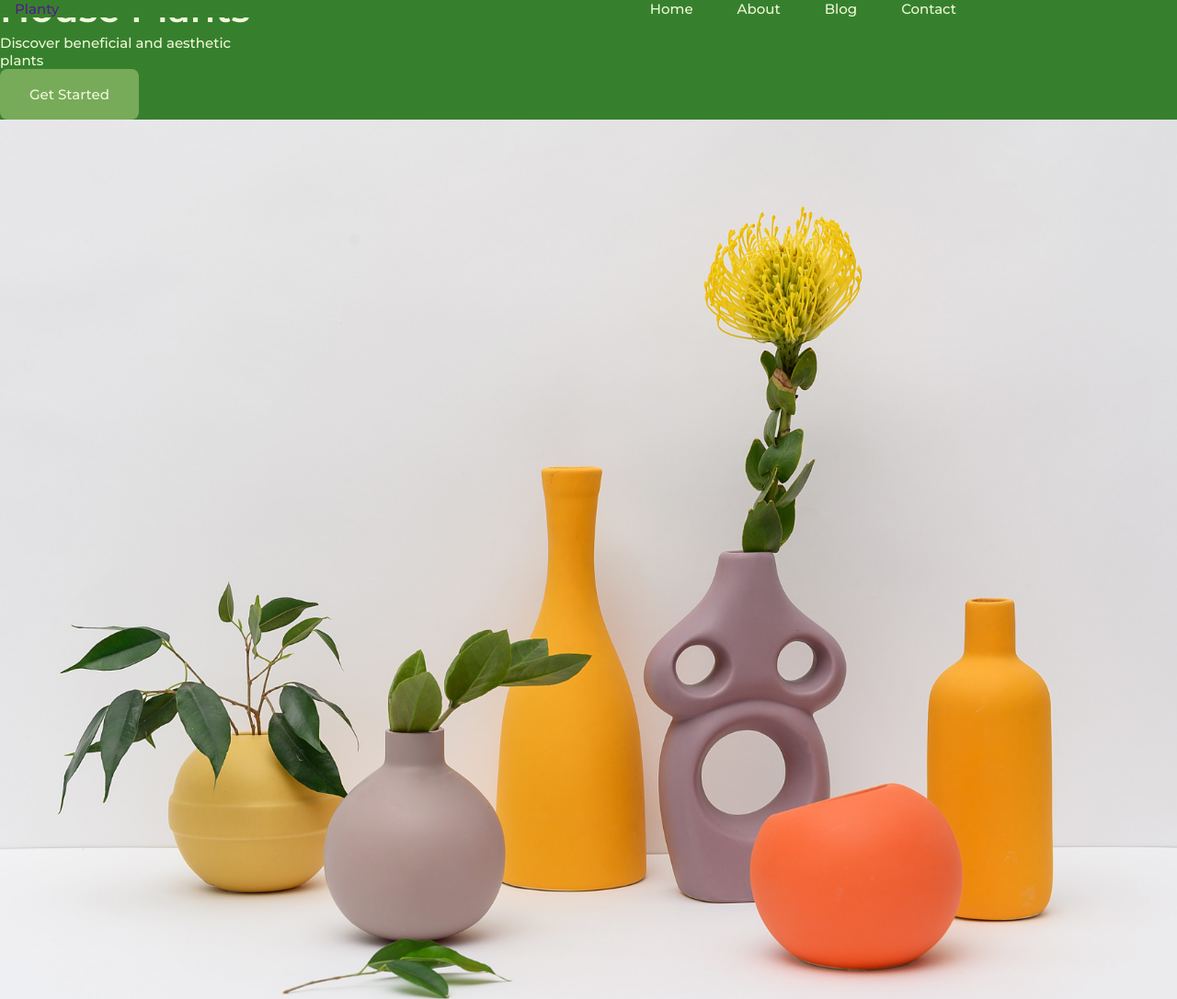
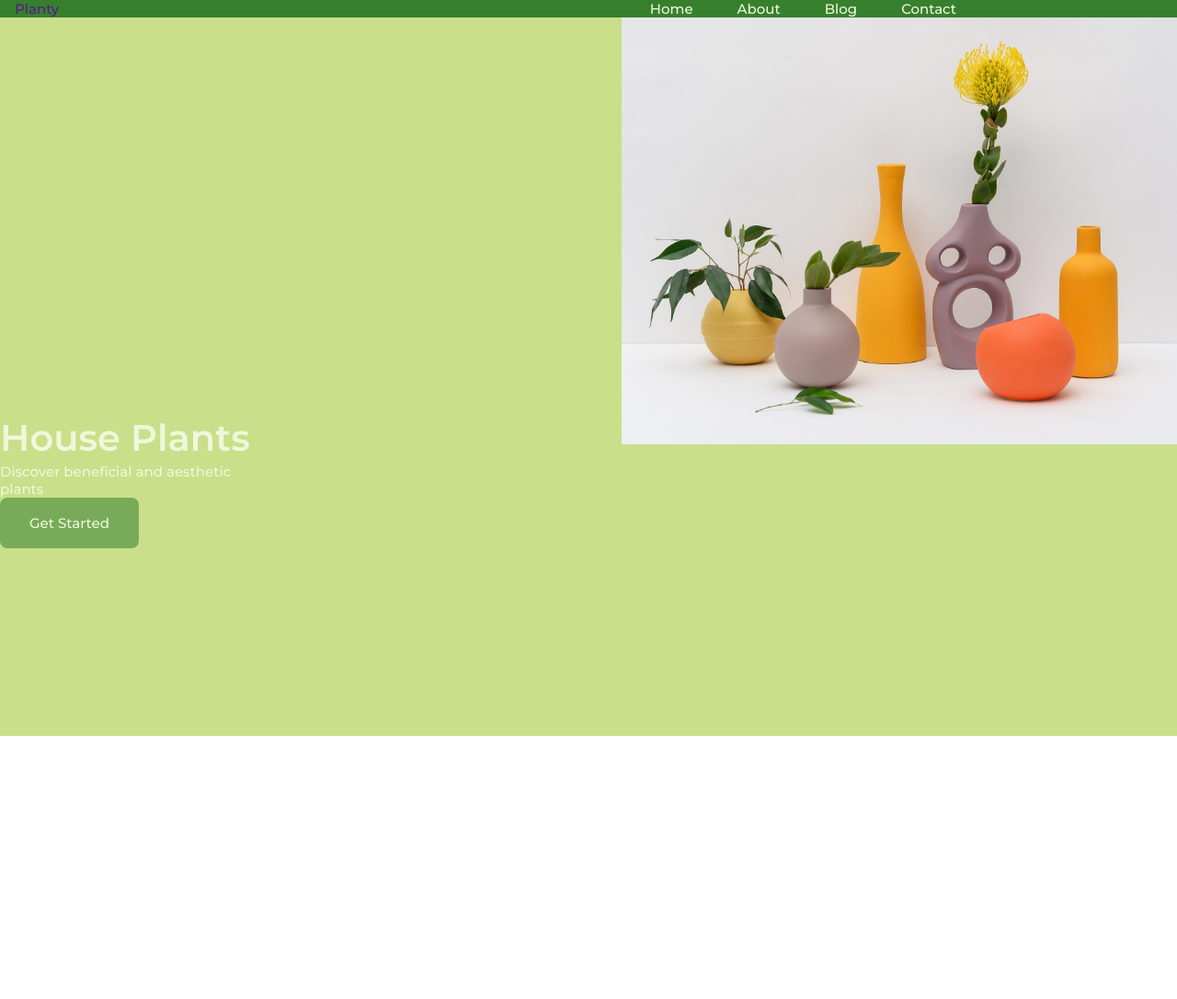
Before and after one commit to andisiambuku/Planty-Landing-Page, a plain HTML site: page index.html in a window 1280 px wide. Shown: the top 1086 px of the page at 92% size. After the commit the page ends 800 px from the top, so only its background shows below. Drawn offline with nearby package versions, Linux system fonts and the light colour scheme.

Commit message:
Signed-off-by: andisiambuku <roselandambuku@gmail.com>

```diff
--- a/assets/css/style.css
+++ b/assets/css/style.css
@@ -3,7 +3,7 @@
 
 /* VARIABLES CSS*/
 :root{
-   --header-height:3rem;
+   --header-height:5rem;
    /* Colours*/
    --first-color:#36802d ;
    --first-color-dark:#77ab59 ;
@@ -129,8 +129,11 @@ img{
 
 /*  Home  */
 .home{
-    background-color: var(--first-color);
+
+   background-color: var(--first-color-darker);
+
     overflow: hidden;
+    height: 100%;
 }
 
 .home_container{
@@ -138,12 +141,11 @@ img{
     grid-template-rows:repeat(2,max-content);
     row-gap:1.5rem;
 }
+.home_img{
 
-.home_img{
-    position:relative;
     padding-top:1.5rem;
     justify-self:center;
-    width:302px;
+    width:220px;
     height:220px;
 }
 
@@ -151,6 +153,10 @@ img{
     position:absolute;
     top:0;
     right:0;
+}
+
+.l-main{
+    height: 100%;
 }
 
 .home_data{
@@ -161,10 +167,14 @@ img{
     font-size:var(--big-font-size);
     line-height:1.3rem;
     margin-bottom:1rem;
+    margin-top: 1 rem;
+    margin-right: 1 rem;
 }
 
 .home_desrciption{
     margin-bottom: 2.5rem;
+    margin-top: 2.5rem;
+    margin-right: 1rem;
 }
 
 .home_button{
@@ -178,6 +188,8 @@ img{
 .home_button:hover{
 background-color: var(--first-color-darken);
 }
+
+
 
 /*  Media Queries*/
 @media screen and (min-width:768px){
@@ -232,7 +244,7 @@ background-color: var(--first-color-darken);
     }
 
     .home_container{
-        justify-content:initial;
+        justify-content:center;
         column-gap: 4.5rem;
     }
 
--- a/index.html
+++ b/index.html
@@ -3,8 +3,7 @@
 <head>
 <meta charset="UTF 8">
 <meta name="" content="width=device-width, initial-scale=1.0">
-<!-- ==BOX ICONS== -->
-<link href="https://cdn.jsdelivr.net/npm/boxicons@2.0.5/css/boxicons.min.css"  rel="stylesheet">
+
 
 <!-- ==CSS== -->
 <link rel="stylesheet" type:"text/css" href="assets/css/style.css">
@@ -39,19 +38,22 @@
             </header>
 
         <main class="l-main">
+            <!--===== HOME =====-->
+            <section class="home" id = "home">
+                <div class="home container bd-grid">
+                        <div class="home_img">
+                                <img src= "assets/img/pexels-daria-liudnaya-7354634.jpg" alt="" data-speed="2" class="move">
+                        </div>
 
-
-               <div class="home container bd-grid">
                     <div class="home_data">
                         <h1 class="home_title"> House Plants </h1>
                         <p class="home_description"> Discover beneficial and aesthetic <br> plants </p>
                         <a href="#" class="home_button"> Get Started</a>
                     </div>
-                    <div>
-                       <img src="assets/img/pexels-daria-liudnaya-7354634.jpg" alt="" data-speed="2" class="move">
-                    </div>
 
                 </div>
+
+             </section>
 
         </main>
 
@@ -59,7 +61,7 @@
         <script src="https://cdnjs.cloudflare.com/ajax/libs/gsap/3.5.1/gsap.min.js"></script>
 
         <!---MAIN JS-->
-        <script src="assests/js/main.js" ></script>
+        <script src="assets/js/main.js" ></script>
 
     </body>
 </html>
```
